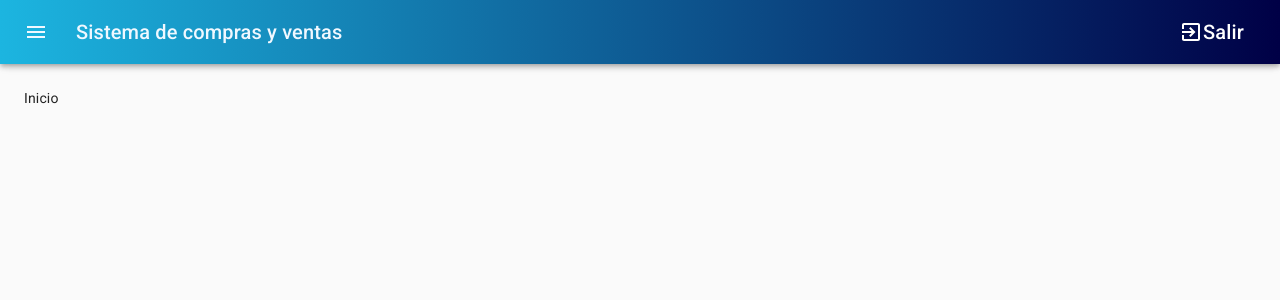
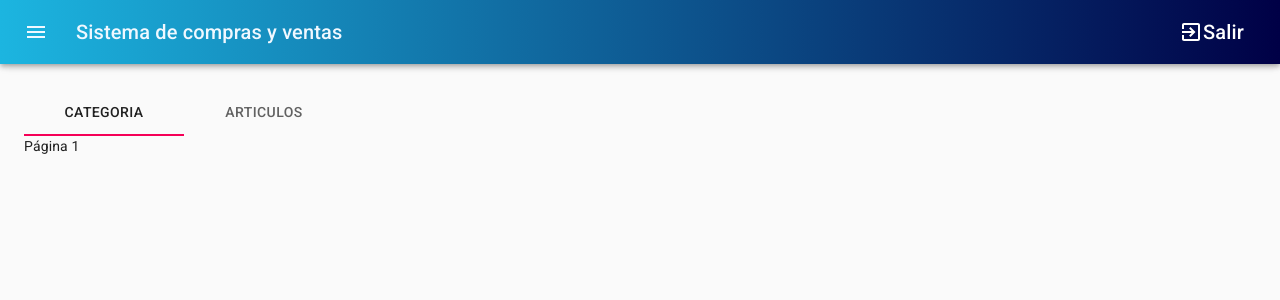
Before and after one commit to adrian1426/SistemaCompraVenta, a React (Create React App) app in the folder front_compra_venta/: page /stock in a window 1280 px wide. Before the commit this address led to /. Shown: the top 300 px of the page. Built offline with nearby package versions, Linux system fonts and the light colour scheme; sample sign-in values are in the browser's storage.

Commit message:
Component Stock - tabs

```diff
--- a/front_compra_venta/src/App.js
+++ b/front_compra_venta/src/App.js
@@ -1,6 +1,6 @@
 import React, { Component } from 'react';
 import AuthService from './services/AuthService';
-import Login from './components/Login/Login';
+import Login from './components/login/Login';
 import UserNav from './components/user-nav/UserNav';
 import { BrowserRouter as Router, Switch, Route, Redirect } from 'react-router-dom';
 
--- /dev/null
+++ b/front_compra_venta/src/components/stock/Stock.js
@@ -0,0 +1,39 @@
+import React, { Component } from 'react';
+import Tabs from '@material-ui/core/Tabs';
+import Tab from '@material-ui/core/Tab';
+
+class Stock extends Component {
+
+  constructor(props) {
+    super(props);
+    this.state = {
+      activeTab: 0,
+      data: []
+    };
+  };
+
+  loadData = () => {
+
+  };
+
+  handleChange = (event, activeTab) => {
+    this.setState({ activeTab }, this.loadData);
+  };
+
+  render() {
+    const { activeTab } = this.state;
+
+    return (
+      <div>
+        <Tabs value={activeTab} onChange={this.handleChange}>
+          <Tab label='Categoria'></Tab>
+          <Tab label='Articulos'></Tab>
+        </Tabs>
+        {activeTab === 0 && (<div>Página 1</div>)}
+        {activeTab === 1 && (<div>Página 2</div>)}
+      </div>
+    );
+  }
+};
+
+export default Stock;
--- a/front_compra_venta/src/components/user-nav/UserNav.js
+++ b/front_compra_venta/src/components/user-nav/UserNav.js
@@ -21,6 +21,7 @@ import { useStyles } from './UserNavStyles';
 import { Link, Switch, Route, Redirect, BrowserRouter as Router } from 'react-router-dom';
 import HomeComponent from '../Home';
 import Styles from './UserNav.module.css';
+import Stock from '../stock/Stock';
 
 const UserNav = (props) => {
   const [open, setOpen] = useState(false);
@@ -134,7 +135,8 @@ const UserNav = (props) => {
         >
           <div className={classes.drawerHeader} />
           <Switch>
-            <Route path='/' exact render={routerProps => <HomeComponent {...routerProps} ejemploProp='prueba' />} />
+            <Route path='/' exact render={routerProps => <HomeComponent {...routerProps} />} />
+            <Route path='/stock' exact component={Stock} />
             <Redirect from='*' to='/' />
           </Switch>
         </main>
```
